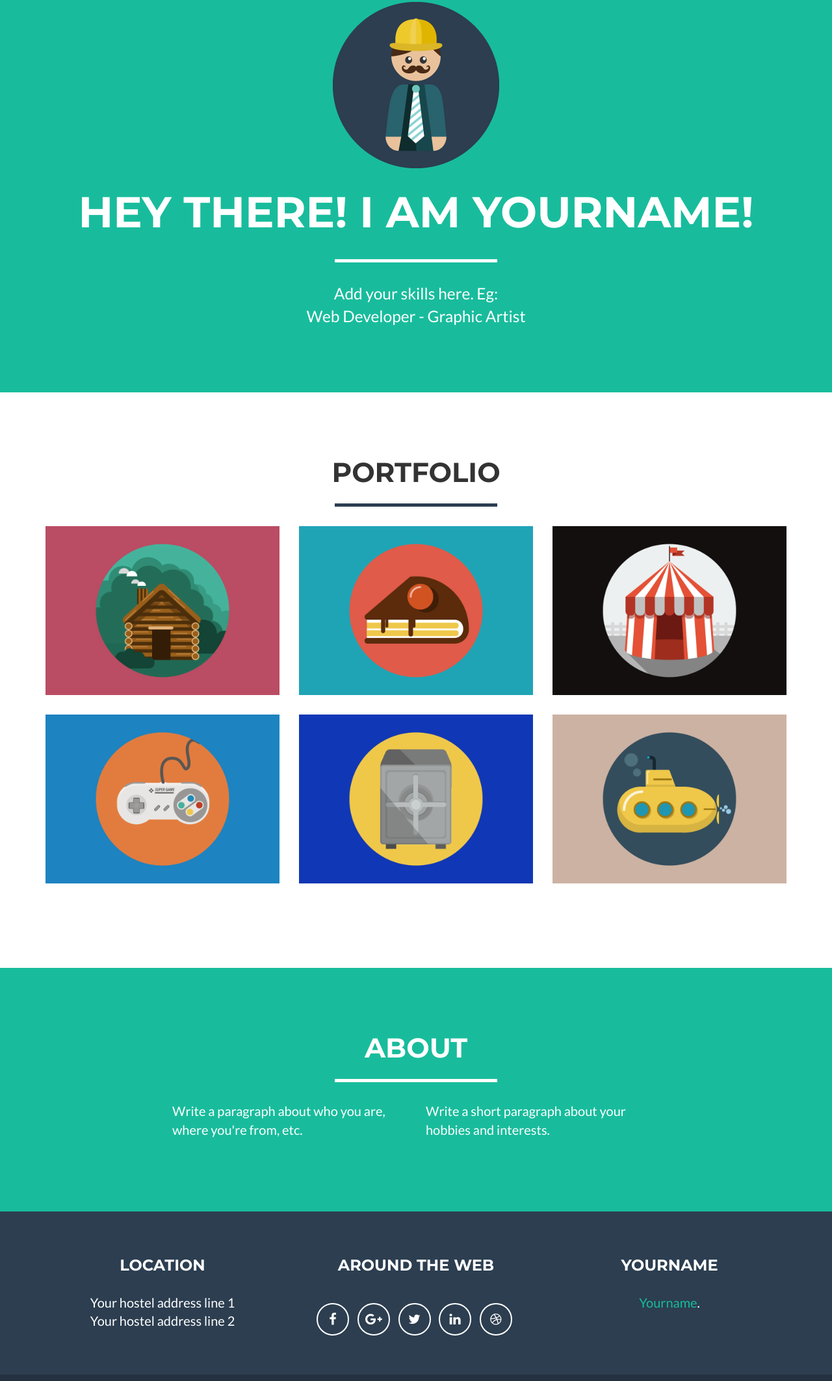
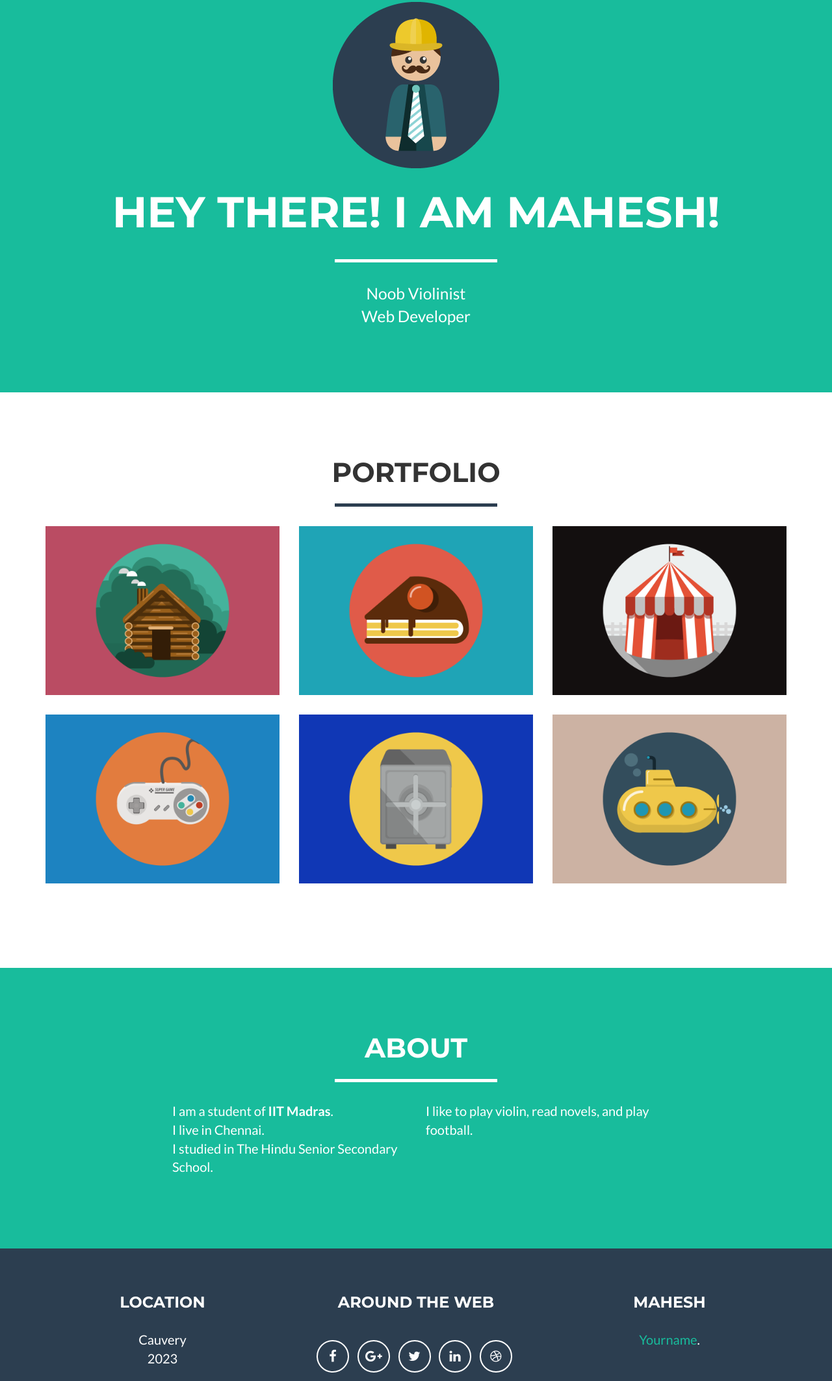
Before and after one commit to The-WebOps-Club/personal-website-template, a plain HTML site: page index.html in a window 1280 px wide. Shown: the part 197-2323 px from the top of the page at 65% size. Drawn offline with nearby package versions, Linux system fonts and the light colour scheme.

Commit message:
Update index.html

```diff
--- a/index.html
+++ b/index.html
@@ -9,7 +9,7 @@
     <meta name="description" content="">
     <meta name="author" content="">
 
-    <title>Freelancer - Yourname Theme</title>
+    <title>Webops webpage</title>
 
     <!-- Bootstrap Core CSS -->
     <link href="vendor/bootstrap/css/bootstrap.min.css" rel="stylesheet">
@@ -41,7 +41,7 @@
                 <button type="button" class="navbar-toggle" data-toggle="collapse" data-target="#bs-example-navbar-collapse-1">
                     <span class="sr-only">Toggle navigation</span> Menu <i class="fa fa-bars"></i>
                 </button>
-                <a class="navbar-brand" href="#page-top">Yourname</a>
+                <a class="navbar-brand" href="#page-top">T K Mahesh</a>
             </div>
 
             <!-- Collect the nav links, forms, and other content for toggling -->
@@ -70,9 +70,9 @@
                 <div class="col-lg-12">
                     <img class="img-responsive" src="img/profile.png" alt="">
                     <div class="intro-text">
-                        <span class="name">Hey there! I am Yourname!</span>
+                        <span class="name">Hey there! I am Mahesh!</span>
                         <hr class="star-light">
-                        <span class="skills">Add your skills here. Eg: <br/> Web Developer - Graphic Artist</span>
+                        <span class="skills"> Noob Violinist<br/> Web Developer </span>
                     </div>
                 </div>
             </div>
@@ -164,10 +164,10 @@
             </div>
             <div class="row">
                 <div class="col-lg-4 col-lg-offset-2">
-                    <p>Write a paragraph about who you are, where you're from, etc.</p>
+                    <p>I am a student of <b>IIT Madras</b>.<br> I live in Chennai.<br> I studied in The Hindu Senior Secondary School.</p>
                 </div>
                 <div class="col-lg-4">
-                    <p>Write a short paragraph about your hobbies and interests.</p>
+                    <p>I like to play violin, read novels, and play football.</p>
                 </div>
                 <div class="col-lg-8 col-lg-offset-2 text-center">
                     <!-- <a href="#" class="btn btn-lg btn-outline">
@@ -187,9 +187,9 @@
                 <div class="row">
                     <div class="footer-col col-md-4">
                         <h3>Location</h3>
-                        <p>Your hostel address line 1
-                            <br>Your hostel address line 2</p>
-                    </div>
+                        <p>Cauvery
+                            <br>2023</p>
+                 </div>
                     <div class="footer-col col-md-4">
                         <h3>Around the Web</h3>
                         <ul class="list-inline">
@@ -211,7 +211,7 @@
                         </ul>
                     </div>
                     <div class="footer-col col-md-4">
-                        <h3>Yourname</h3>
+                        <h3>Mahesh</h3>
                         <p><a href="http://startbootstrap.com">Yourname</a>.</p>
                     </div>
                 </div>
```
